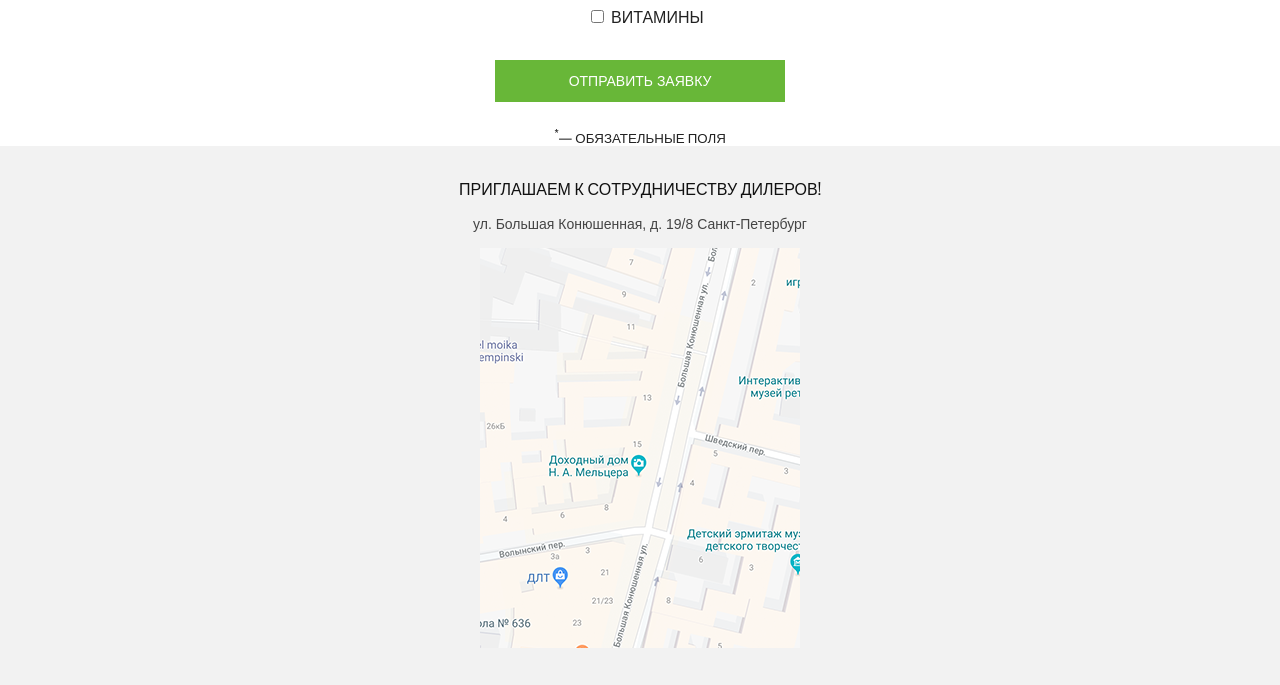
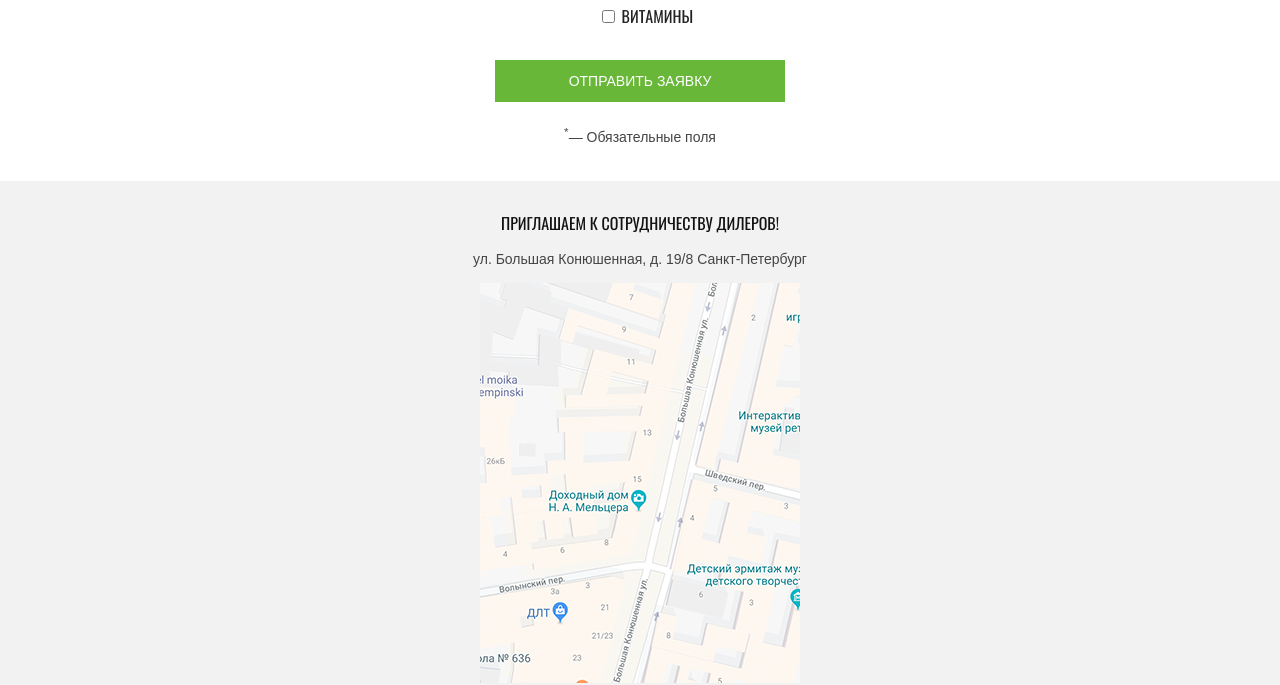
Before and after one commit to shurick0210/111900-cat-energy, a website: page source/form.html in a window 1280 px wide. Shown: the part 1327-2012 px from the top of the page. Drawn offline with nearby package versions, Linux system fonts and the light colour scheme; files that its build step writes are made by us from their sources; files whose address does not match are found by name.

Commit message:
подключил шрифты, небольшие изменения

```diff
--- a/source/sass/diet-form.scss
+++ b/source/sass/diet-form.scss
@@ -1,5 +1,6 @@
 .diet-form {
   margin-top: 35px;
+  padding-bottom: 35px;
   color: #222222;
   font-size: 16px;
   font-weight: 400;
@@ -41,6 +42,14 @@
   text-transform: none;
 }
 
+.diet-form__legend {
+  color: #444444;
+  font-family: "Arial", sans-serif;
+  font-size: 14px;
+  font-weight: 400;
+  text-transform: none;
+}
+
 .button__form {
   margin-top: 22px;
   margin-bottom: 22px;
--- a/source/sass/goods.scss
+++ b/source/sass/goods.scss
@@ -27,6 +27,6 @@
   font-weight: 400;
   line-height: 20px;
   text-transform: none;
-  background: url("../img/gift-photo-mobile@1x.jpg") 0 0 no-repeat;
+  background: #68b738 url("../img/gift-photo-mobile@1x.jpg") 0 0 no-repeat;
   background-size: cover;
 }
--- a/source/sass/main.scss
+++ b/source/sass/main.scss
@@ -10,7 +10,7 @@
   width: 320px;
   height: 305px;
   text-align: center;
-  background: url("../img/index-background-mobile@1x.jpg") 0 0 no-repeat;
+  background: #68b738 url("../img/index-background-mobile@1x.jpg") 0 0 no-repeat;
   background-size: cover;
 }
 
--- a/source/sass/social.scss
+++ b/source/sass/social.scss
@@ -12,14 +12,14 @@
   padding-right: 30px;
 
   &--vkontakte {
-    background: url("../img/icon-vk-mobile.svg") 0 0 no-repeat;
+    background: #f2f2f2 url("../img/icon-vk-mobile.svg") 0 0 no-repeat;
   }
 
   &--instagramm {
-    background: url("../img/icon-insta-mobile.svg") 0 0 no-repeat;
+    background: #f2f2f2 url("../img/icon-insta-mobile.svg") 0 0 no-repeat;
   }
 
   &--facebook {
-    background: url("../img/icon-fb-mobile.svg") 0 0 no-repeat;
+    background: #f2f2f2 url("../img/icon-fb-mobile.svg") 0 0 no-repeat;
   }
 }
--- a/source/sass/style.scss
+++ b/source/sass/style.scss
@@ -1,3 +1,17 @@
+@font-face {
+  font-family: "Oswald";
+  src: url("../fonts/oswaldregular.woff") format("woff"),
+    url("../fonts/oswaldregular.woff2") format("woff2");
+  font-weight: 400;
+}
+
+@font-face {
+  font-family: "Oswald";
+  src: url("../fonts/oswaldmedium.woff") format("woff"),
+    url("../fonts/oswaldmedium.woff2") format("woff2");
+  font-weight: 500;
+}
+
 body,
 h2,
 h3 {
```
Also changed, not shown: source/index.html (+1 -1 lines).
